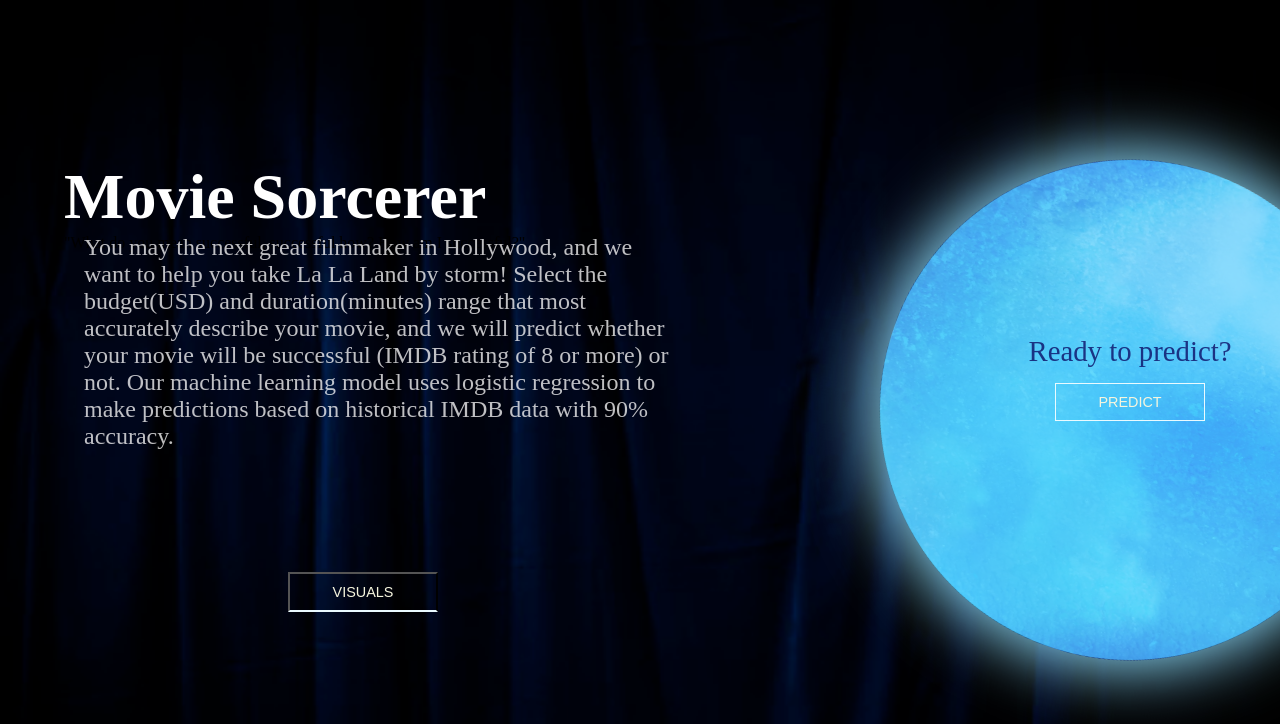
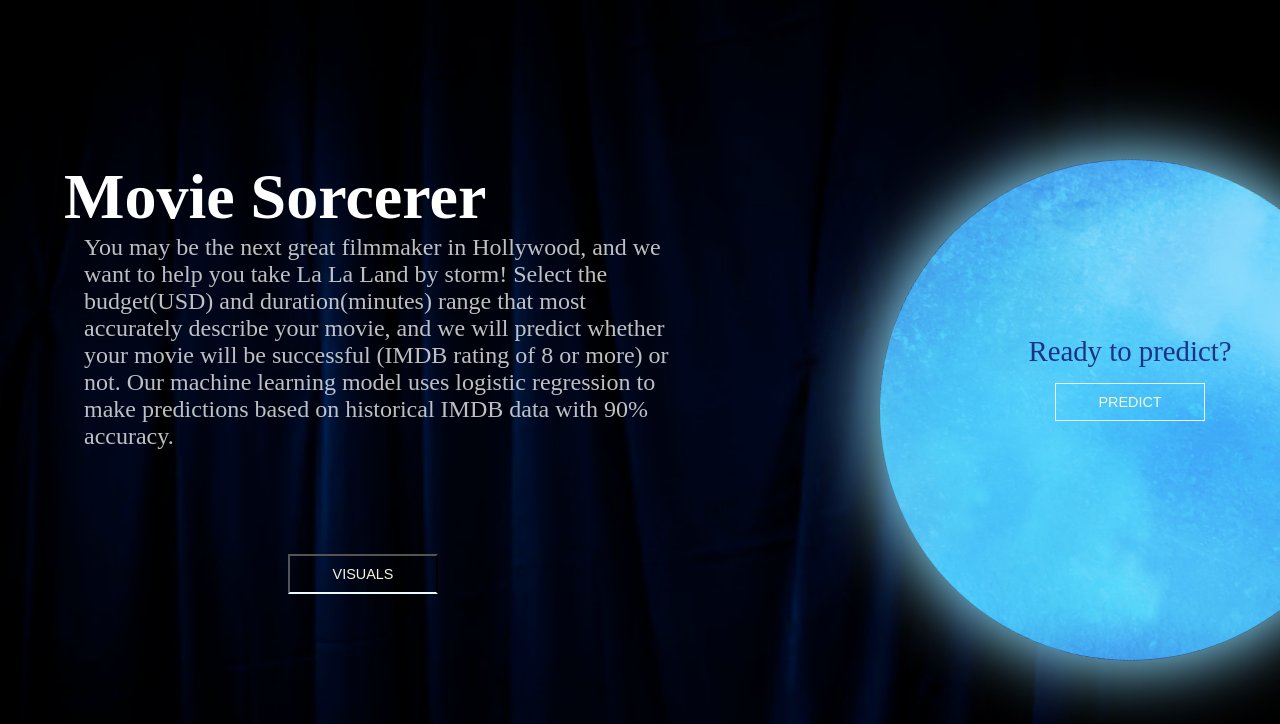
Before and after one commit to MersedehSP/Movie_Makers, a Flask app: page / in a window 1280 px wide; the page is wider, and only the part inside the window is pictured. Shown: the top 724 px of that part. Run offline with Flask 2, Linux system fonts and the light colour scheme; some libraries are stand-ins or nearby versions.

Commit message:
final push 1

```diff
--- a/frontend/templates/index.html
+++ b/frontend/templates/index.html
@@ -71,11 +71,11 @@
     <!-- About content -->
     <div class="content-holder">
         <h1>Movie Sorcerer</h1>
-        <p class="about" style="font-size: 3vh;">You may the next great filmmaker in Hollywood, and we want to help you take La La Land by storm!
+        <p class="about" style="font-size: 3vh;">You may be the next great filmmaker in Hollywood, and we want to help you take La La Land by storm!
             Select the budget(USD) and duration(minutes) range that most accurately describe your movie, and we will predict whether your movie will be successful (IMDB rating of 8 or more) or not.
             Our machine learning model uses logistic regression to make predictions based on historical IMDB data with 90% accuracy.
         </p>
-        <p>"What do you mean successful, successful how? How am I successful?"</p>
+
         <button class="stone" id="visuals-btn"><a href="{{url_for('visuals')}}">VISUALS</a></button>
 
     </div>
```
